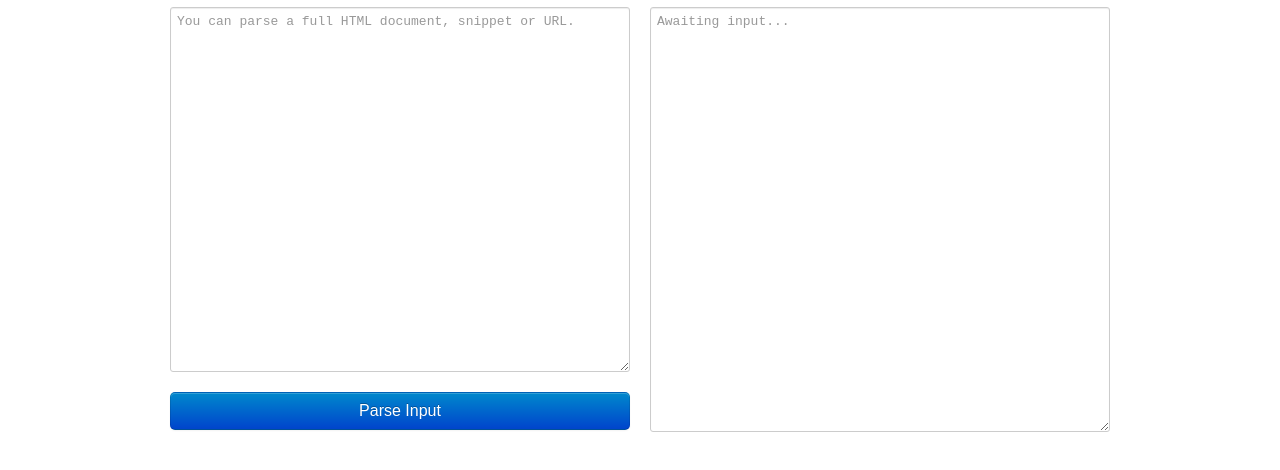
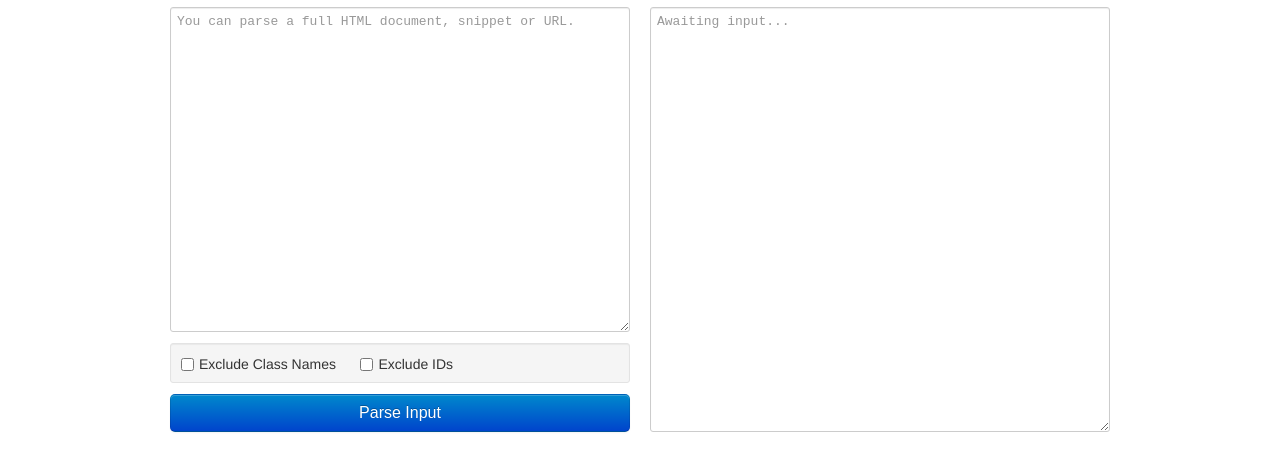
Before and after one commit to dannygarcia/html-to-scss, a plain HTML site: page index.html in a window 1280 px wide. Shown: the part 300-770 px from the top of the page. Drawn offline with nearby package versions, Linux system fonts and the light colour scheme.

Commit message:
testing optoins

```diff
--- a/css/style.css
+++ b/css/style.css
@@ -218,10 +218,6 @@ td { vertical-align: top; }
 	 Author:
 	 ========================================================================== */
 
-#parse {
-	margin: 20px 0 0 0;
-}
-
 h1 a,
 h1 a:visited {
 	color: #D41111;
@@ -234,6 +230,15 @@ textarea {
 
 .container {
 	margin-bottom: 50px;
+}
+
+.options {
+	margin: 11px 0;
+	padding: 5px 10px 8px;
+}
+
+.options label {
+	margin-right: 10px;
 }
 
 #banner{
--- a/index.html
+++ b/index.html
@@ -53,8 +53,18 @@
 
 				<div class="span6">
 					<h2>HTML Input</h2>
-					<textarea id="input" placeholder="You can parse a full HTML document, snippet or URL." class="span6" rows="17"></textarea>
-					<button id="parse" type="button" class="btn-block btn btn-large btn-primary">Parse Input</button>
+					<textarea id="input" placeholder="You can parse a full HTML document, snippet or URL." class="span6" rows="15"></textarea>
+					<form>
+						<div class="well well-small options">
+							<label class="checkbox inline">
+								<input name="classNames" type="checkbox" id="classNames" value="false"> Exclude Class Names
+							</label>
+							<label class="checkbox inline">
+								<input name="IDs" type="checkbox" id="IDs" value="false"> Exclude IDs
+							</label>
+						</div>
+						<button id="parse" type="button" class="btn-block btn btn-large btn-primary">Parse Input</button>
+					</form>
 				</div>
 				<div class="span6">
 					<h2>SCSS Output</h2>
@@ -91,6 +101,8 @@
 				return;
 			}
 
+			// console.log(value);
+
 			$output.text('Parsing...');
 			$btn.attr('disabled', true);
 
@@ -99,7 +111,7 @@
 				crossDomain : true,
 				dataType : 'text',
 				data : {
-					input : value
+					input : value + $('form').serialize()
 				},
 				complete : function () {
 					$btn.attr('disabled', false);
```
